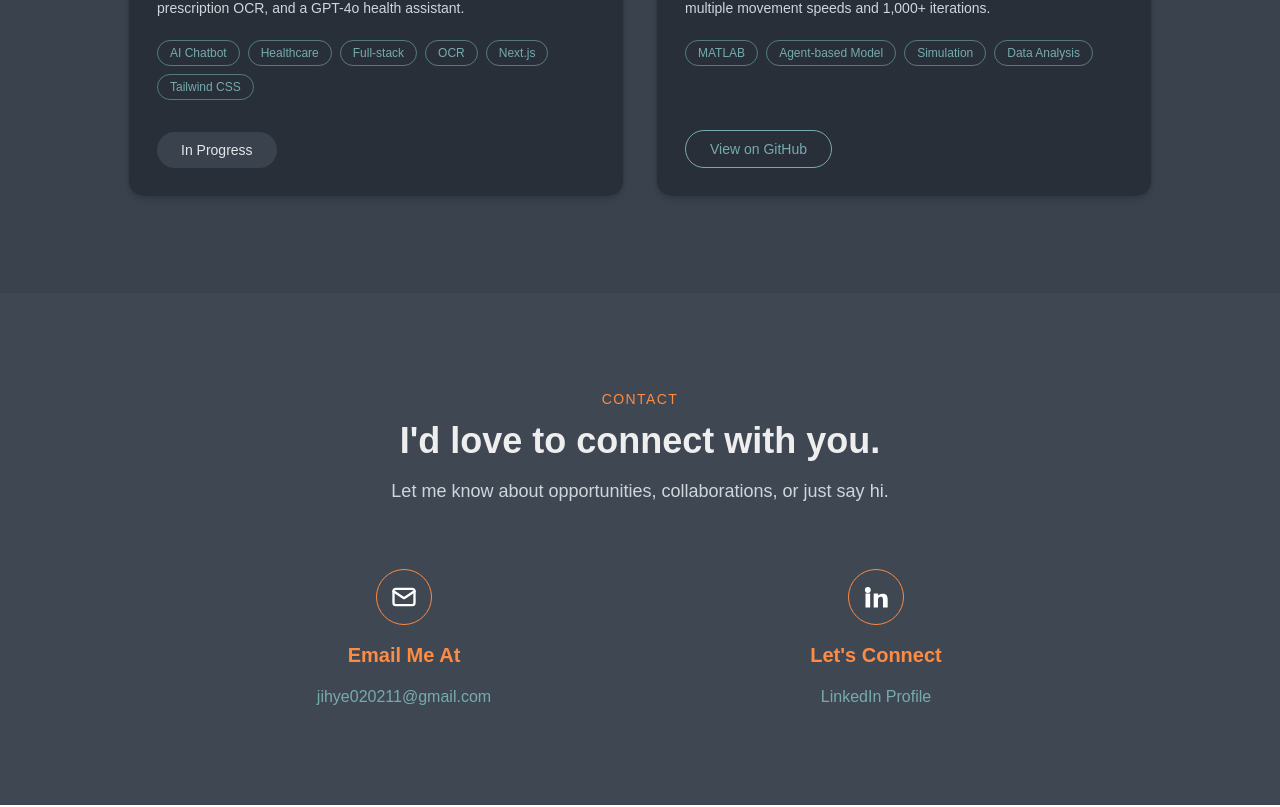
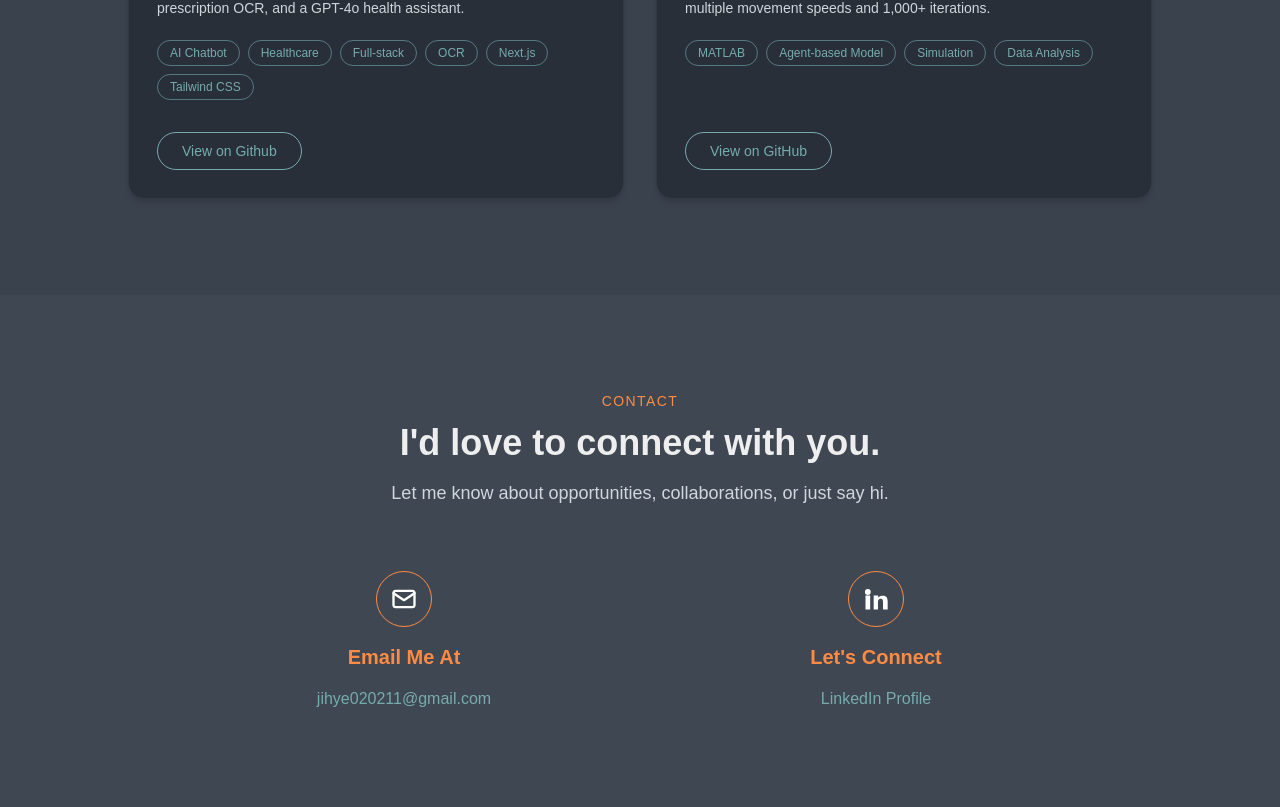
Before and after one commit to jihyeleekr/jihye-personal-webpage, a Next.js app: page / in a window 1280 px wide. Shown: the part 5633-6440 px from the top of the page. Built offline with nearby package versions, Linux system fonts and the light colour scheme.

Commit message:
github update

```diff
--- a/components/Projects.tsx
+++ b/components/Projects.tsx
@@ -156,9 +156,14 @@ export default function Projects() {
                 </div>
               </div>
 
-              <span className="mt-8 inline-flex self-start rounded-full bg-[#3A424D] px-6 py-2 text-sm font-medium text-gray-200">
-                In Progress
-              </span>
+              <a
+                href="https://github.com/jihyeleekr/Baymax"
+                target="_blank"
+                rel="noopener noreferrer"
+                className="mt-8 inline-flex self-start rounded-full border border-[#76ABAE] px-6 py-2 text-sm font-medium text-[#76ABAE] hover:bg-[#76ABAE]/10 transition"
+              >
+                View on Github
+              </a>
             </article>
 
             {/* COVID-19 Simulation */}
```
